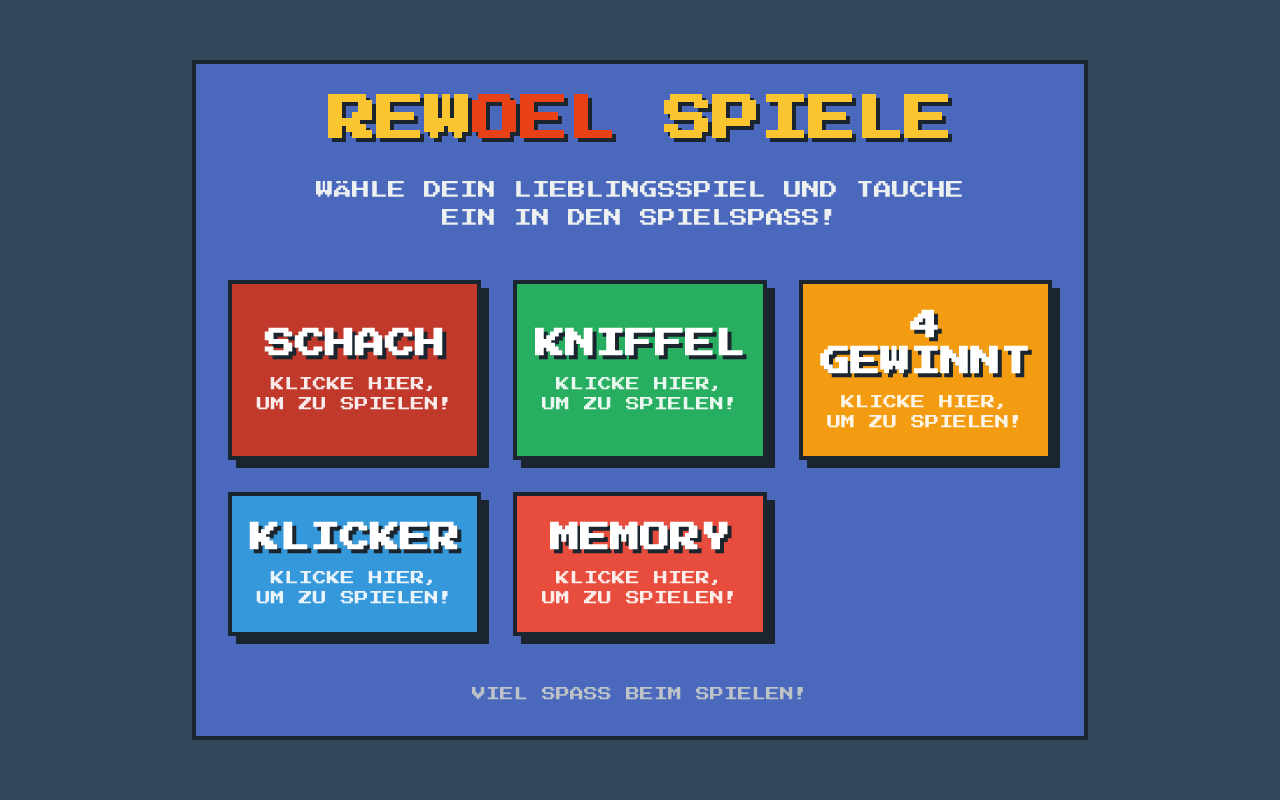
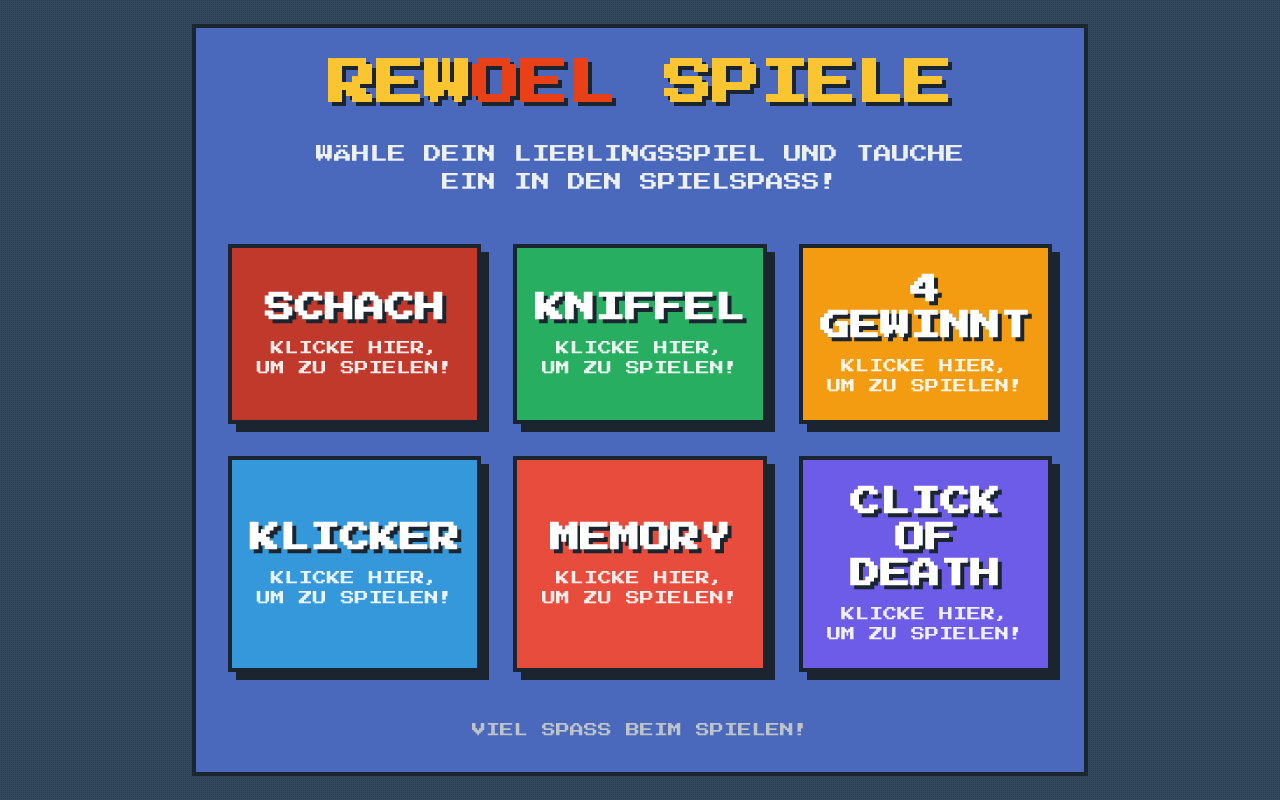
Before and after one commit to Rewoel/spiele, a plain HTML site: page index.html in a window 1280 px wide. Drawn offline with nearby package versions, Linux system fonts and the light colour scheme.

Commit message:
Update index.html

```diff
--- a/index.html
+++ b/index.html
@@ -86,11 +86,19 @@
                 <p class="text-xs md:text-sm opacity-90">KLICKE HIER, UM ZU SPIELEN!</p>
             </a>
 
-            <!-- NEUE Spielkarte für Memory -->
+            <!-- Spielkarte für Memory -->
             <a href="https://rewoel.github.io/memory/" target="_blank"
                class="block bg-[#e74c3c] text-white p-6 rounded-none game-card
                       flex flex-col items-center justify-center">
                 <h2 class="text-2xl md:text-3xl font-bold mb-3">MEMORY</h2>
+                <p class="text-xs md:text-sm opacity-90">KLICKE HIER, UM ZU SPIELEN!</p>
+            </a>
+
+            <!-- NEUE Spielkarte für Click of Death -->
+            <a href="https://rewoel.github.io/clickofdeath/" target="_blank"
+               class="block bg-[#6c5ce7] text-white p-6 rounded-none game-card
+                      flex flex-col items-center justify-center">
+                <h2 class="text-2xl md:text-3xl font-bold mb-3">CLICK OF DEATH</h2>
                 <p class="text-xs md:text-sm opacity-90">KLICKE HIER, UM ZU SPIELEN!</p>
             </a>
         </div>
```
